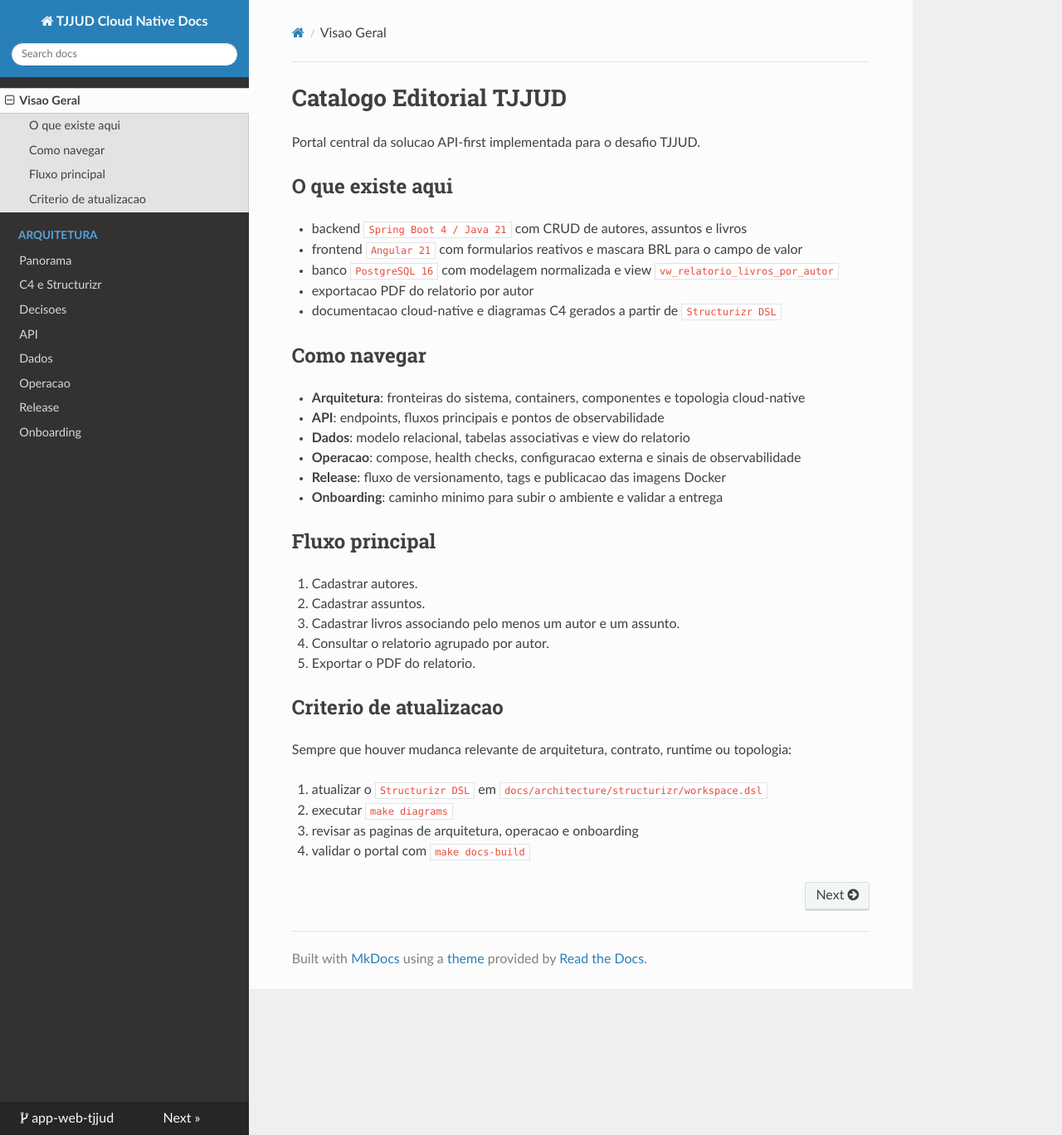
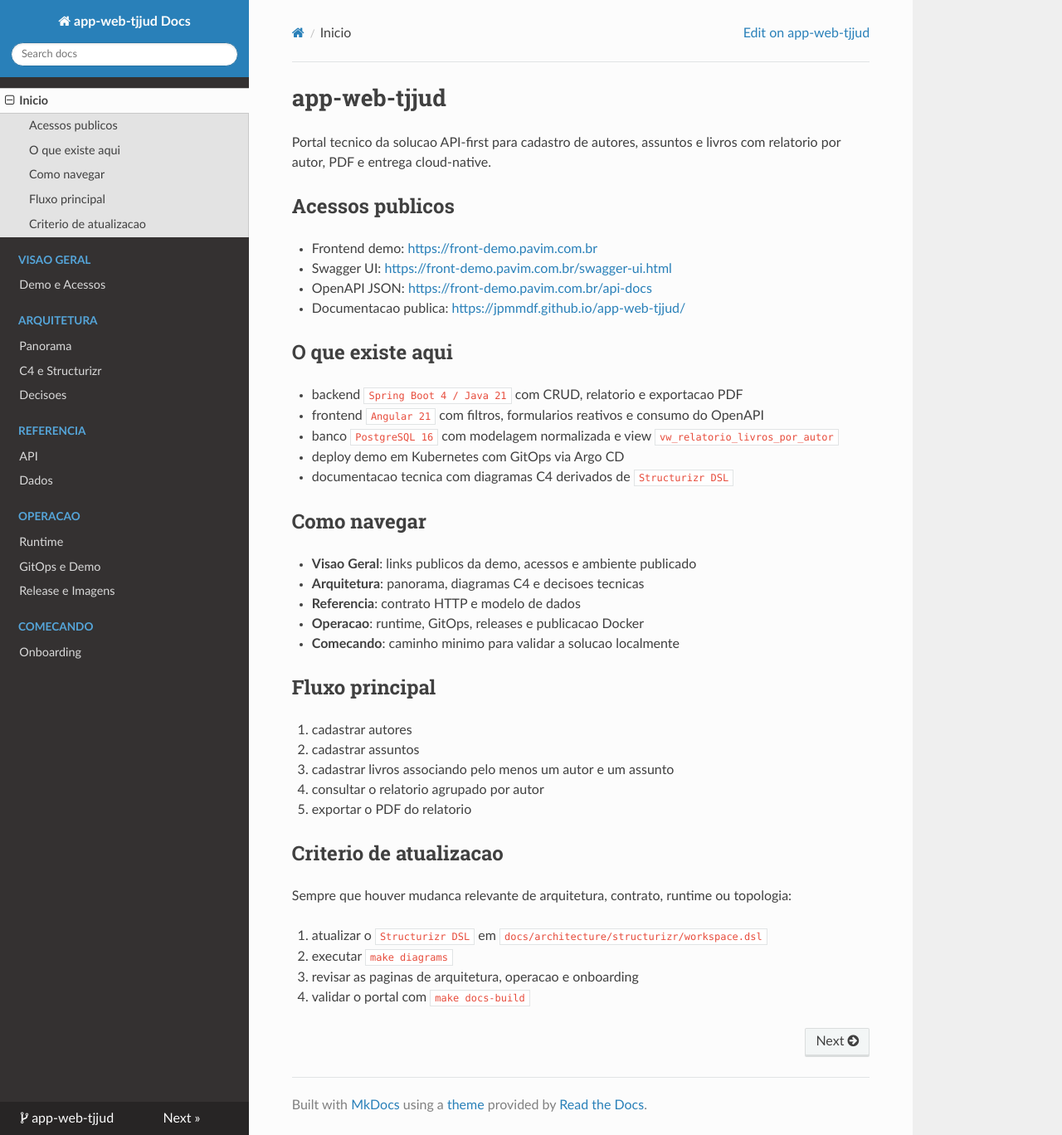
Before and after one commit to Jpmmdf/app-web-tjjud, an MkDocs documentation site: the page built from docs/index.md, in a window 1280 px wide and 1368 px high. Shown: the whole window at 83% size. Built offline with MkDocs 1.6.1, drawn with Linux system fonts in a browser that asks for light colours; nearby versions of some CDN libraries.

Commit message:
docs: reorganize portal and fix c4 diagrams

```diff
--- a/docs/index.md
+++ b/docs/index.md
@@ -1,31 +1,37 @@
-# Catalogo Editorial TJJUD
+# app-web-tjjud
 
-Portal central da solucao API-first implementada para o desafio TJJUD.
+Portal tecnico da solucao API-first para cadastro de autores, assuntos e livros com relatorio por autor, PDF e entrega cloud-native.
+
+## Acessos publicos
+
+- Frontend demo: [https://front-demo.pavim.com.br](https://front-demo.pavim.com.br)
+- Swagger UI: [https://front-demo.pavim.com.br/swagger-ui.html](https://front-demo.pavim.com.br/swagger-ui.html)
+- OpenAPI JSON: [https://front-demo.pavim.com.br/api-docs](https://front-demo.pavim.com.br/api-docs)
+- Documentacao publica: [https://jpmmdf.github.io/app-web-tjjud/](https://jpmmdf.github.io/app-web-tjjud/)
 
 ## O que existe aqui
 
-- backend `Spring Boot 4 / Java 21` com CRUD de autores, assuntos e livros
-- frontend `Angular 21` com formularios reativos e mascara BRL para o campo de valor
+- backend `Spring Boot 4 / Java 21` com CRUD, relatorio e exportacao PDF
+- frontend `Angular 21` com filtros, formularios reativos e consumo do OpenAPI
 - banco `PostgreSQL 16` com modelagem normalizada e view `vw_relatorio_livros_por_autor`
-- exportacao PDF do relatorio por autor
-- documentacao cloud-native e diagramas C4 gerados a partir de `Structurizr DSL`
+- deploy demo em Kubernetes com GitOps via Argo CD
+- documentacao tecnica com diagramas C4 derivados de `Structurizr DSL`
 
 ## Como navegar
 
-- **Arquitetura**: fronteiras do sistema, containers, componentes e topologia cloud-native
-- **API**: endpoints, fluxos principais e pontos de observabilidade
-- **Dados**: modelo relacional, tabelas associativas e view do relatorio
-- **Operacao**: compose, health checks, configuracao externa e sinais de observabilidade
-- **Release**: fluxo de versionamento, tags e publicacao das imagens Docker
-- **Onboarding**: caminho minimo para subir o ambiente e validar a entrega
+- **Visao Geral**: links publicos da demo, acessos e ambiente publicado
+- **Arquitetura**: panorama, diagramas C4 e decisoes tecnicas
+- **Referencia**: contrato HTTP e modelo de dados
+- **Operacao**: runtime, GitOps, releases e publicacao Docker
+- **Comecando**: caminho minimo para validar a solucao localmente
 
 ## Fluxo principal
 
-1. Cadastrar autores.
-2. Cadastrar assuntos.
-3. Cadastrar livros associando pelo menos um autor e um assunto.
-4. Consultar o relatorio agrupado por autor.
-5. Exportar o PDF do relatorio.
+1. cadastrar autores
+2. cadastrar assuntos
+3. cadastrar livros associando pelo menos um autor e um assunto
+4. consultar o relatorio agrupado por autor
+5. exportar o PDF do relatorio
 
 ## Criterio de atualizacao
 
--- a/mkdocs.yml
+++ b/mkdocs.yml
@@ -1,23 +1,31 @@
-site_name: TJJUD Cloud Native Docs
-site_description: Documentacao cloud-native do catalogo editorial TJJUD
-site_url: http://localhost:8000
+site_name: app-web-tjjud Docs
+site_description: Documentacao tecnica, operacional e de entrega do app-web-tjjud
+site_url: https://jpmmdf.github.io/app-web-tjjud/
 repo_name: app-web-tjjud
+repo_url: https://github.com/Jpmmdf/app-web-tjjud
+edit_uri: edit/main/docs/
 
 theme:
   name: readthedocs
   highlightjs: true
 
 nav:
-  - Visao Geral: index.md
+  - Inicio: index.md
+  - Visao Geral:
+      - Demo e Acessos: overview/demo.md
   - Arquitetura:
-      - Panorama: architecture/index.md
+      - Panorama: architecture/overview.md
       - C4 e Structurizr: architecture/c4.md
       - Decisoes: architecture/decisions.md
-  - API: api.md
-  - Dados: data.md
-  - Operacao: operations.md
-  - Release: release.md
-  - Onboarding: onboarding.md
+  - Referencia:
+      - API: reference/api.md
+      - Dados: reference/data.md
+  - Operacao:
+      - Runtime: operations/runtime.md
+      - GitOps e Demo: operations/gitops.md
+      - Release e Imagens: operations/release.md
+  - Comecando:
+      - Onboarding: getting-started/onboarding.md
 
 markdown_extensions:
   - admonition
```
Also changed, not shown: README.md (+3 -0 lines), docs/architecture/c4.md (+11 -1 lines), docs/operations/gitops.md (added, +33 -0 lines), docs/operations/release.md (renamed from docs/release.md, +2 -0 lines), docs/operations/runtime.md (renamed from docs/operations.md, +11 -2 lines), docs/overview/demo.md (added, +25 -0 lines), docs/reference/api.md (renamed from docs/api.md, +8 -1 lines), docs/architecture/overview.md (renamed from docs/architecture/index.md), docs/assets/images/argo-demo-overview.svg (added), docs/assets/images/main-delivery-overview.svg (added), docs/getting-started/onboarding.md (renamed from docs/onboarding.md), docs/reference/data.md (renamed from docs/data.md).
